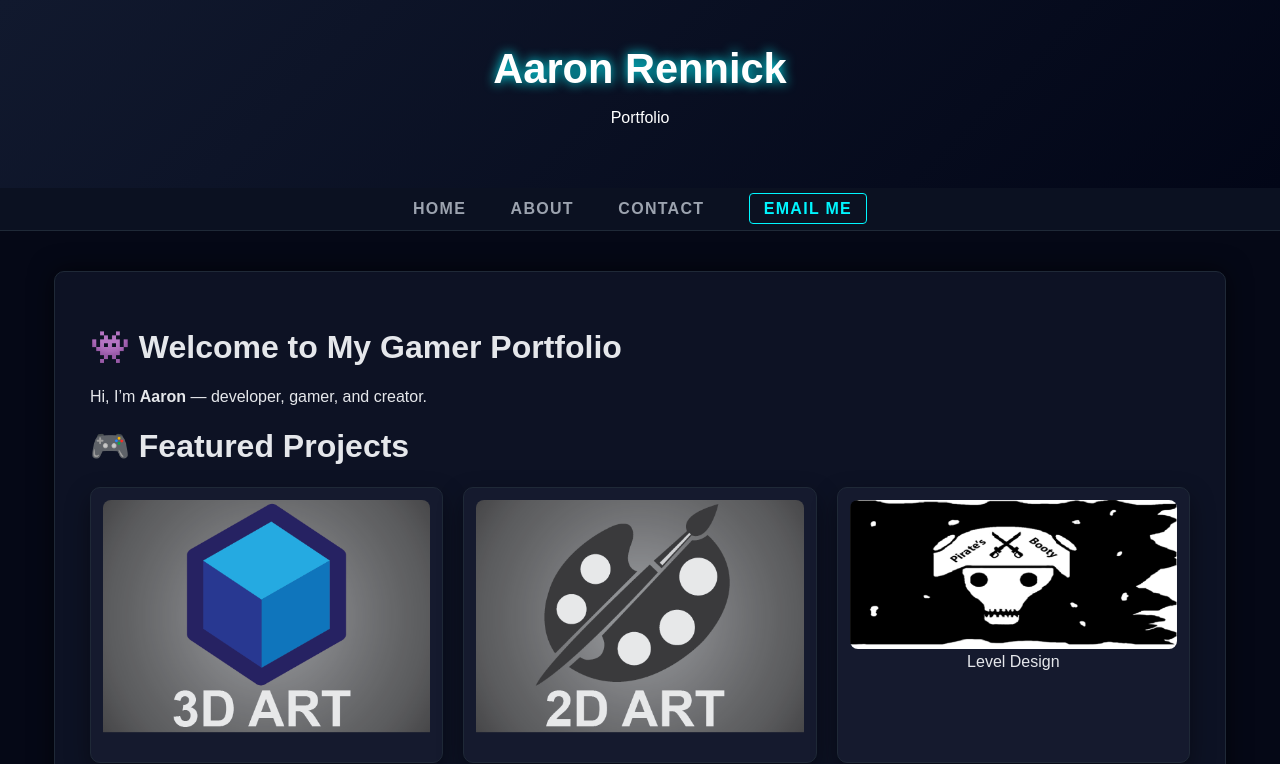
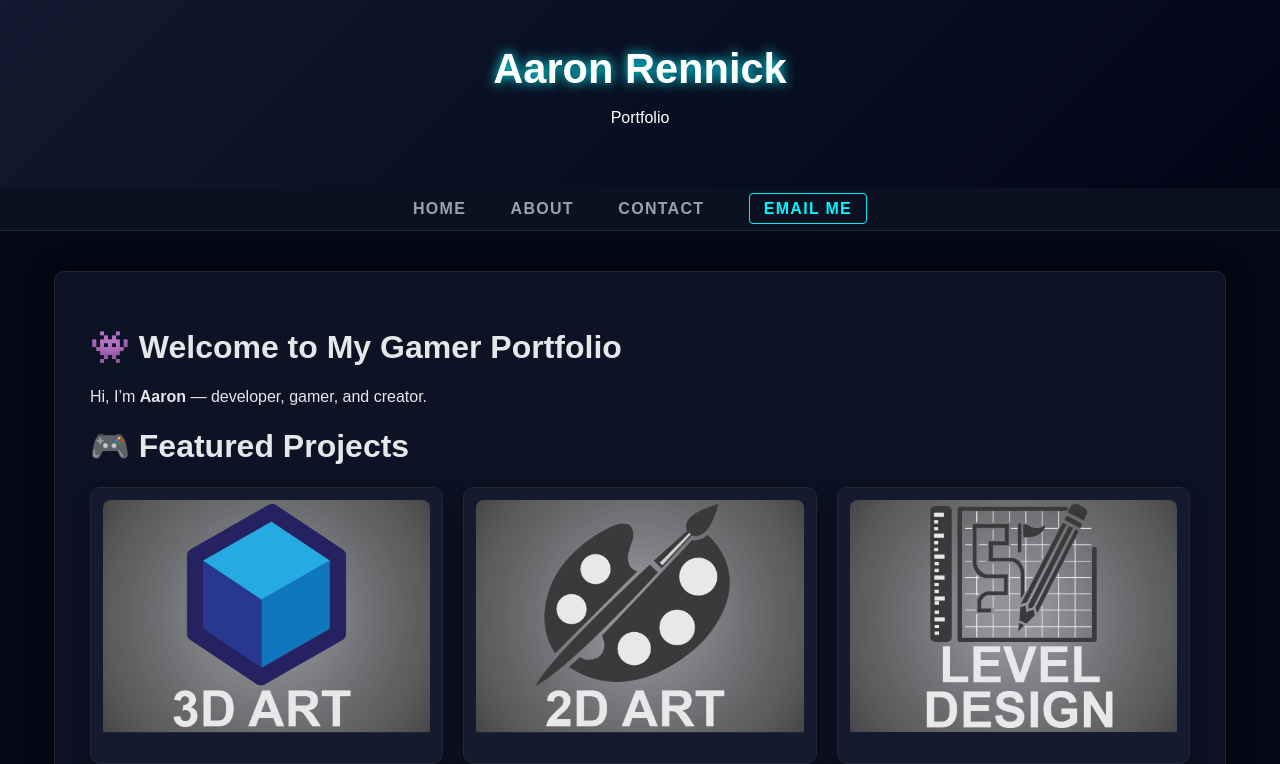
Before and after one commit to DarkAaron999/portfolio-page, a Jekyll site: the page built from index.md, in a window 1280 px wide. Shown: the top 764 px of the page. Built offline with Jekyll 4.4.1, drawn with Linux system fonts in a browser that asks for light colours; some of the changed text lies outside the part shown; grey boxes are pictures that could not be loaded.

Commit message:
Update index.md

```diff
--- a/index.md
+++ b/index.md
@@ -22,14 +22,25 @@
 </div>
         <div class="project-card">
   <a href="/portfolio-page/3dart.html">
-    <img src="assets/images/flag.png">
+    <img src="assets/images/leveldesign.png">
   </a>
-    <div class="project-card-title">Level Design</div>
 </div>
 </div>
 
 <div class="project-grid">
-        <div class="project-card"><img src="assets/images/flag.png"><div class="project-card-title">Unity Projects</div></div>
-        <div class="project-card"><img src="assets/images/flag.png"><div class="project-card-title">Design Week</div></div>
-        <div class="project-card"><img src="assets/images/flag.png"><div class="project-card-title">Card Game</div></div>
+        <div class="project-card">
+  <a href="/portfolio-page/3dart.html">
+    <img src="assets/images/unityprojects.png">
+  </a>
 </div>
+        <div class="project-card">
+  <a href="/portfolio-page/3dart.html">
+    <img src="assets/images/designweek.png">
+  </a>
+</div>
+        <div class="project-card">
+  <a href="/portfolio-page/3dart.html">
+    <img src="assets/images/cardgame.png">
+  </a>
+</div>
+</div>
```
